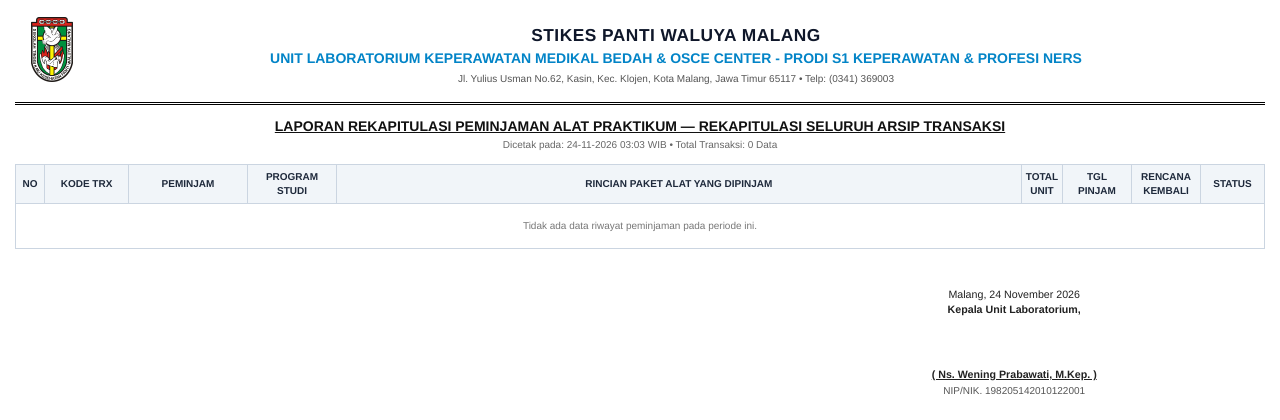
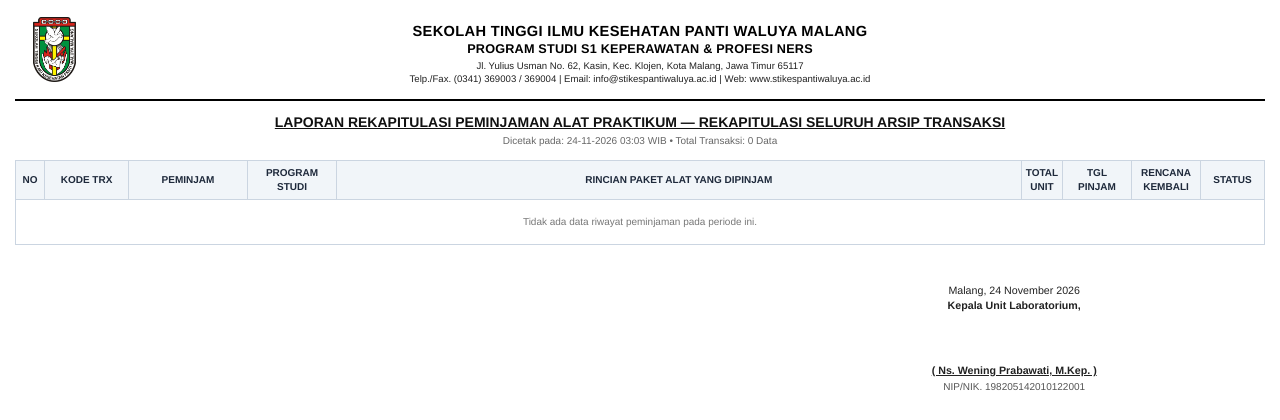
Before and after one commit to YonathanTobias/SistemPeminjamanAlatLab, a Laravel app: template resources/views/admin/laporan/pdf.blade.php in a window 1280 px wide. Shown: the top 420 px of the page. Run offline with Laravel 12, Linux system fonts and the light colour scheme; the template is opened without the code that fills it, so the values that code supplies are empty.

Commit message:
fix: update official STIKES letterhead kop surat format on all PDF and print templates

```diff
--- a/resources/views/admin/laporan/pdf.blade.php
+++ b/resources/views/admin/laporan/pdf.blade.php
@@ -15,8 +15,8 @@
         /* Kop Surat Resmi */
         .kop-table {
             width: 100%;
-            border-bottom: 3px double #000;
-            padding-bottom: 8px;
+            border-bottom: 2.5px double #000;
+            padding-bottom: 5px;
             margin-bottom: 12px;
         }
         .kop-table td {
@@ -29,23 +29,27 @@
         }
         .kop-title h2 {
             margin: 0;
-            font-size: 13pt;
+            font-size: 11pt;
             font-weight: bold;
-            color: #0f172a;
+            color: #000;
             text-transform: uppercase;
-            letter-spacing: 0.5px;
+            letter-spacing: 0.3px;
+            line-height: 1.2;
         }
         .kop-title h4 {
             margin: 2px 0 3px 0;
-            font-size: 10.5pt;
+            font-size: 9.5pt;
             font-weight: bold;
-            color: #0284c7;
+            color: #000;
             text-transform: uppercase;
+            letter-spacing: 0.2px;
+            line-height: 1.2;
         }
         .kop-title p {
-            margin: 0;
-            font-size: 7.5pt;
-            color: #555;
+            margin: 1px 0;
+            font-size: 7.2pt;
+            color: #222;
+            line-height: 1.25;
         }
 
         /* Document Title */
@@ -111,10 +115,10 @@
 </head>
 <body>
 
-    <!-- Kop Surat -->
+    <!-- Kop Surat Resmi -->
     <table class="kop-table">
         <tr>
-            <td style="width: 70px; text-align: center; vertical-align: middle; padding-bottom: 5px;">
+            <td style="width: 75px; text-align: center; vertical-align: middle; padding-bottom: 5px;">
                 @php
                     $logoFile = public_path($pengaturan->logo_path ?? 'images/logo-stikes.png');
                 @endphp
@@ -123,10 +127,12 @@
                 @endif
             </td>
             <td class="kop-title" style="text-align: center; vertical-align: middle;">
-                <h2>{{ $pengaturan->nama_institusi ?? 'STIKES Panti Waluya Malang' }}</h2>
-                <h4>{{ $pengaturan->unit_laboratorium ?? 'Unit Laboratorium Keperawatan' }} - {{ $pengaturan->nama_prodi ?? 'Prodi S1 Keperawatan' }}</h4>
-                <p>{{ $pengaturan->alamat_institusi ?? 'Jl. Yulius Usman No.62, Kasin, Kec. Klojen, Kota Malang' }} &bull; Telp: {{ $pengaturan->kontak_lab ?? '(0341) 369003' }}</p>
+                <h2>SEKOLAH TINGGI ILMU KESEHATAN PANTI WALUYA MALANG</h2>
+                <h4>PROGRAM STUDI {{ strtoupper(trim(preg_replace('/^(program\s+studi|prodi)\s+/i', '', $pengaturan->nama_prodi ?? 'S1 Keperawatan & Profesi Ners')) ?: 'S1 KEPERAWATAN & PROFESI NERS') }}</h4>
+                <p>Jl. Yulius Usman No. 62, Kasin, Kec. Klojen, Kota Malang, Jawa Timur 65117</p>
+                <p>Telp./Fax. (0341) 369003 / 369004 | Email: info@stikespantiwaluya.ac.id | Web: www.stikespantiwaluya.ac.id</p>
             </td>
+            <td style="width: 75px;"></td>
         </tr>
     </table>
 
```
Also changed, not shown: resources/views/admin/laporan/index.blade.php (+7 -7 lines), resources/views/admin/laporan/kir_pdf.blade.php (+16 -13 lines), resources/views/admin/ruangan/pdf.blade.php (+20 -14 lines).
